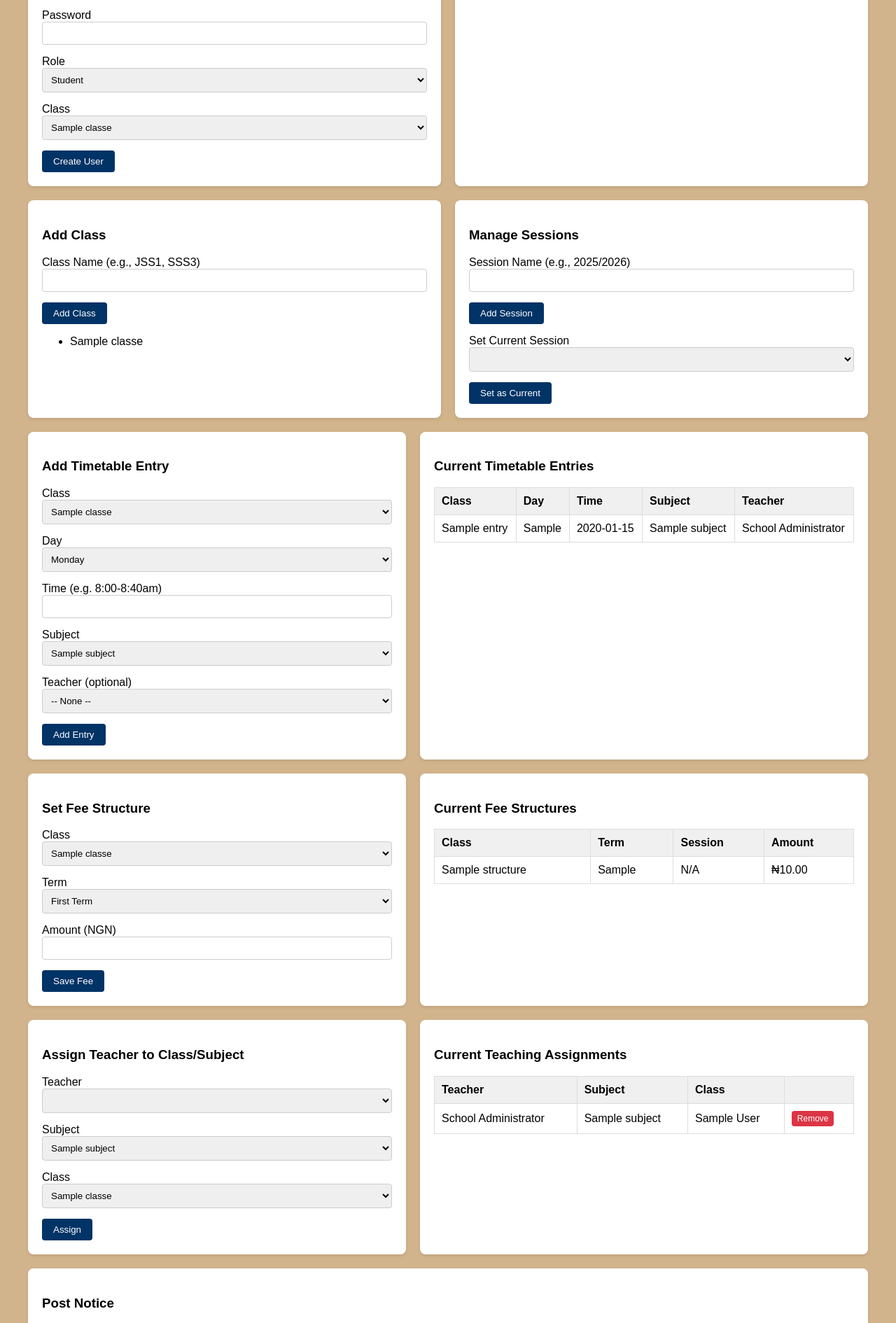
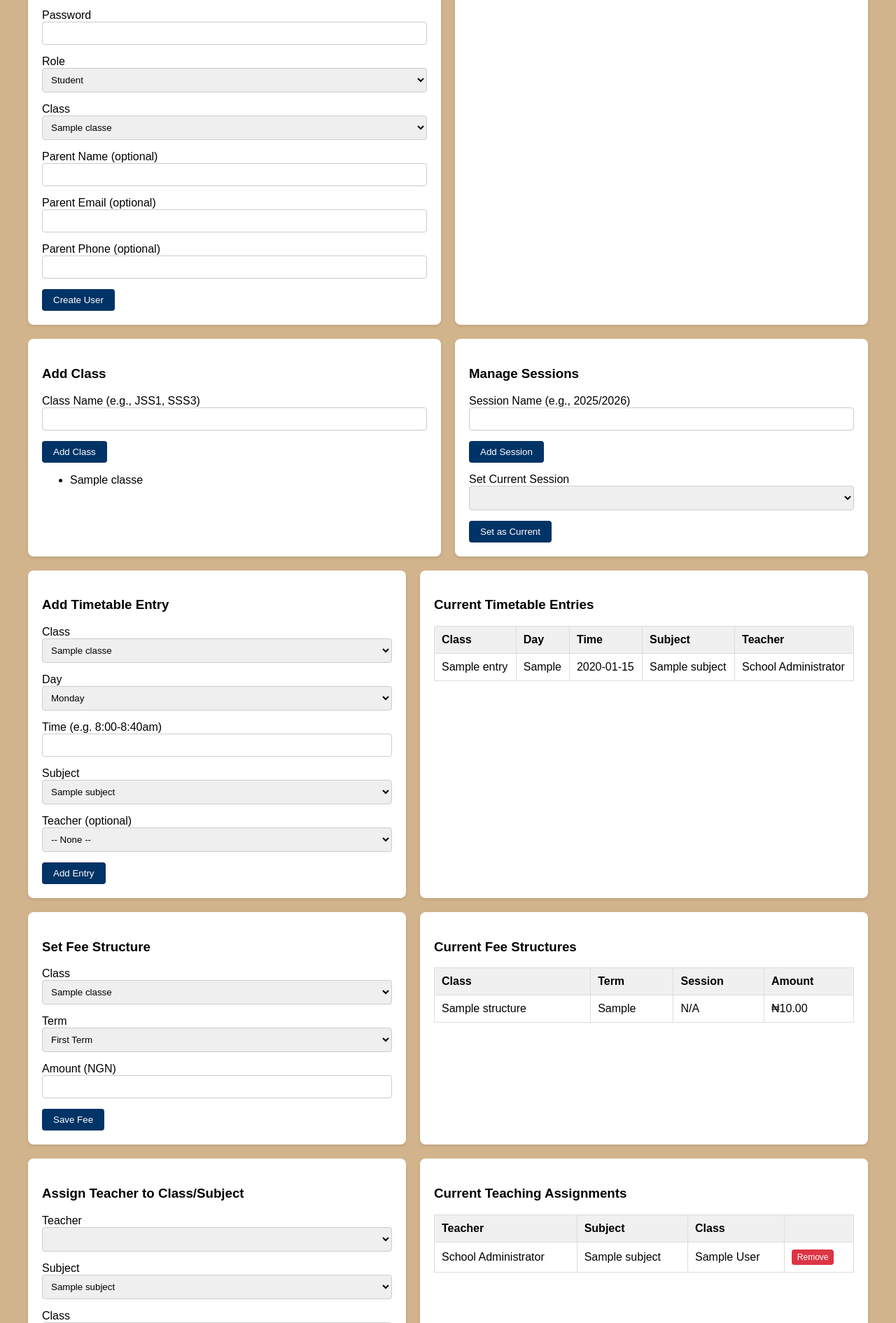
Before and after one commit to rufusofuzor123/prudenceinternationalschool_portal, a Flask app: page /admin/dashboard in a window 1280 px wide. Shown: the part 860-2750 px from the top of the page at 70% size. Run offline with Flask 3, Linux system fonts and the light colour scheme; a user stored in the database is signed in; tables that the repository leaves empty hold one stand-in row (values such as "Sample post"); lists and menus that the app fills with data are empty.

Commit message:
Add parent contact fields and automatic email notification on result publish

```diff
--- a/app.py
+++ b/app.py
@@ -5,6 +5,7 @@ from flask_sqlalchemy import SQLAlchemy
 from flask_login import LoginManager, UserMixin, login_user, logout_user, login_required, current_user
 from werkzeug.security import generate_password_hash, check_password_hash
 from werkzeug.utils import secure_filename
+from flask_mail import Mail, Message
 
 app = Flask(__name__)
 app.config["SECRET_KEY"] = os.environ.get("SECRET_KEY", "prudence-secret-key-998877")
@@ -17,6 +18,14 @@ if db_url.startswith("postgres://"):
 
 app.config["SQLALCHEMY_DATABASE_URI"] = db_url
 app.config["SQLALCHEMY_TRACK_MODIFICATIONS"] = False
+
+app.config["MAIL_SERVER"] = "smtp.gmail.com"
+app.config["MAIL_PORT"] = 587
+app.config["MAIL_USE_TLS"] = True
+app.config["MAIL_USERNAME"] = os.environ.get("MAIL_USERNAME")
+app.config["MAIL_PASSWORD"] = os.environ.get("MAIL_PASSWORD")
+app.config["MAIL_DEFAULT_SENDER"] = os.environ.get("MAIL_USERNAME")
+mail = Mail(app)
 
 UPLOAD_FOLDER = os.path.join("static", "uploads")
 ALLOWED_EXTENSIONS = {"png", "jpg", "jpeg"}
@@ -52,6 +61,9 @@ class User(UserMixin, db.Model):
     assigned_class = db.Column(db.String(50), nullable=True)
     passport_pic = db.Column(db.String(200), default="default_passport.jpg")
     fee_paid = db.Column(db.Boolean, default=False)
+    parent_name = db.Column(db.String(120), nullable=True)
+    parent_email = db.Column(db.String(120), nullable=True)
+    parent_phone = db.Column(db.String(20), nullable=True)
 
     def set_password(self, password: str) -> None:
         self.password_hash = generate_password_hash(password)
@@ -610,6 +622,9 @@ def admin_dashboard():
             email = request.form.get("email")
             role = request.form.get("role")
             assigned_class = request.form.get("assigned_class")
+            parent_name = request.form.get("parent_name")
+            parent_email = request.form.get("parent_email")
+            parent_phone = request.form.get("parent_phone")
 
             if not User.query.filter_by(username=username).first():
                 new_user = User(
@@ -617,7 +632,10 @@ def admin_dashboard():
                     full_name=full_name,
                     email=email,
                     role=role,
-                    assigned_class=assigned_class
+                    assigned_class=assigned_class,
+                    parent_name=parent_name,
+                    parent_email=parent_email,
+                    parent_phone=parent_phone
                 )
                 new_user.set_password(password)
                 db.session.add(new_user)
@@ -810,6 +828,31 @@ def delete_notice(notice_id):
 
 @app.route("/admin/toggle-results", methods=["POST"])
 @login_required
+def send_result_notifications():
+    students = User.query.filter_by(role="student").all()
+    sent_count = 0
+    for student in students:
+        if not student.parent_email:
+            continue
+        try:
+            msg = Message(
+                subject="Term Result Published - Prudence International School",
+                recipients=[student.parent_email],
+                body=(
+                    f"Dear {student.parent_name or 'Parent/Guardian'},\n\n"
+                    f"The term result for {student.full_name} has been published and is now "
+                    f"available on the school portal.\n\n"
+                    f"Please log in to the portal to view or print the result sheet.\n\n"
+                    f"Regards,\nPrudence International School"
+                )
+            )
+            mail.send(msg)
+            sent_count += 1
+        except Exception:
+            pass
+    return sent_count
+
+
 def toggle_results():
     if current_user.role != "admin":
         abort(403)
@@ -822,8 +865,11 @@ def toggle_results():
     setting.value = "false" if setting.value == "true" else "true"
     db.session.commit()
 
-    status_msg = "published and live for students!" if setting.value == "true" else "hidden/unpublished."
-    flash(f"Term results are now {status_msg}", "info")
+    if setting.value == "true":
+        sent = send_result_notifications()
+        flash(f"Term results are now published and live for students! Notified {sent} parent(s) by email.", "info")
+    else:
+        flash("Term results are now hidden/unpublished.", "info")
     return redirect(url_for("admin_dashboard"))
 
 
@@ -835,6 +881,17 @@ with app.app_context():
     existing_columns = [col["name"] for col in inspector.get_columns("academic_results")]
     if "session_id" not in existing_columns:
         db.session.execute(text("ALTER TABLE academic_results ADD COLUMN session_id INTEGER REFERENCES sessions(id)"))
+        db.session.commit()
+
+    user_columns = [col["name"] for col in inspector.get_columns("users")]
+    if "parent_name" not in user_columns:
+        db.session.execute(text("ALTER TABLE users ADD COLUMN parent_name VARCHAR(120)"))
+        db.session.commit()
+    if "parent_email" not in user_columns:
+        db.session.execute(text("ALTER TABLE users ADD COLUMN parent_email VARCHAR(120)"))
+        db.session.commit()
+    if "parent_phone" not in user_columns:
+        db.session.execute(text("ALTER TABLE users ADD COLUMN parent_phone VARCHAR(20)"))
         db.session.commit()
 
     if not User.query.filter_by(username="admin").first():
--- a/requirements.txt
+++ b/requirements.txt
@@ -5,3 +5,4 @@ Werkzeug==3.0.3
 requests==2.32.3
 gunicorn==22.0.0
 psycopg2-binary==2.9.10
+Flask-Mail==0.9.1
--- a/templates/admin_dashboard.html
+++ b/templates/admin_dashboard.html
@@ -51,6 +51,9 @@
                     {% endfor %}
                 </select>
             </div>
+            <div class="form-group"><label>Parent Name (optional)</label><input type="text" name="parent_name" class="form-control"></div>
+            <div class="form-group"><label>Parent Email (optional)</label><input type="email" name="parent_email" class="form-control"></div>
+            <div class="form-group"><label>Parent Phone (optional)</label><input type="text" name="parent_phone" class="form-control"></div>
             <button type="submit" class="btn btn-primary">Create User</button>
         </form>
     </div>
```
